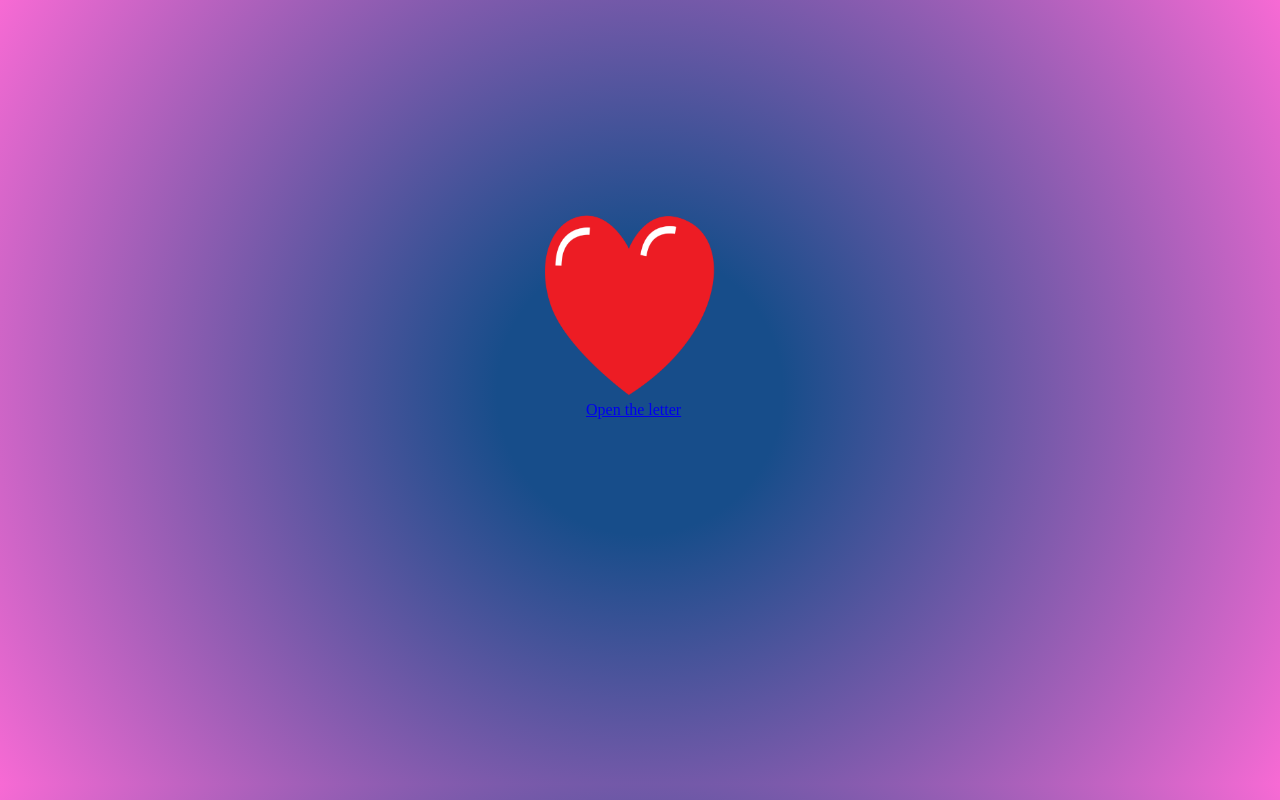
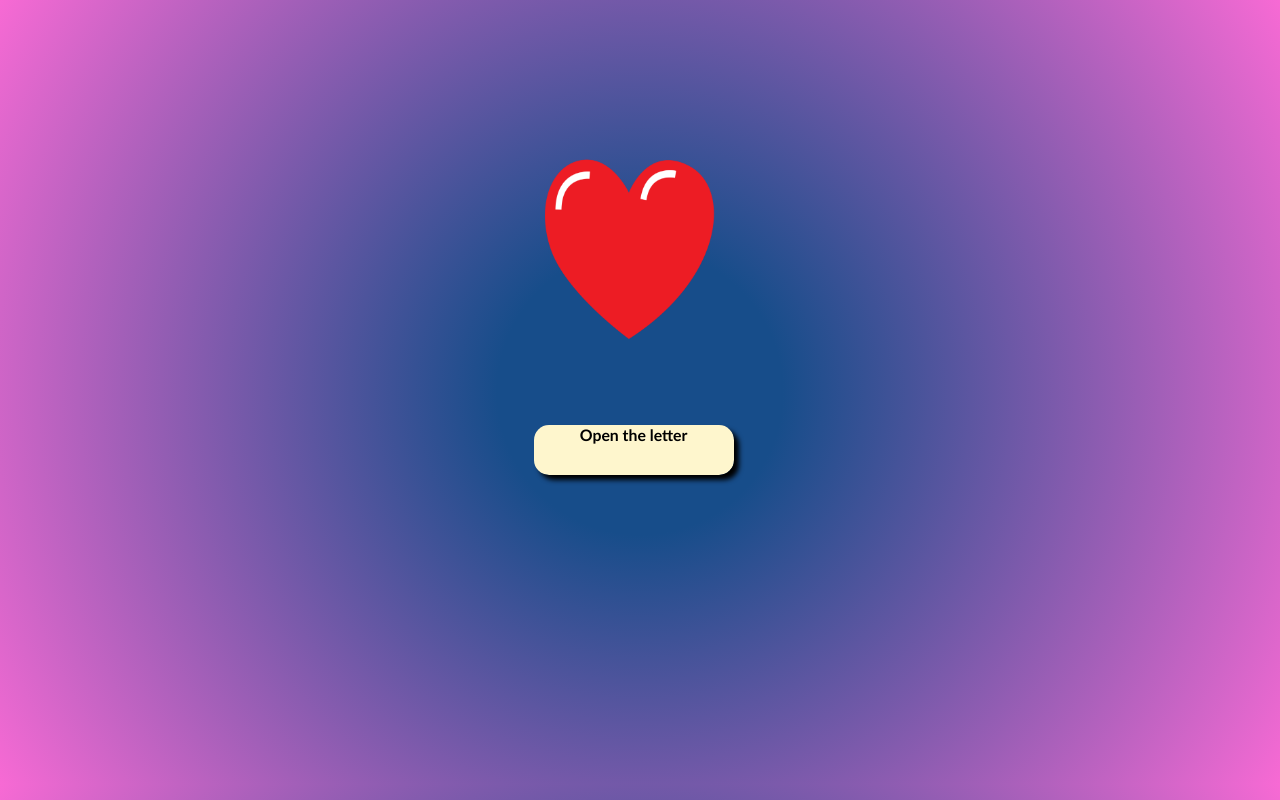
Before and after one commit to Morioka39/Moris-letter, a plain HTML site: page index.html in a window 1280 px wide. Drawn offline with Linux system fonts and the light colour scheme.

Commit message:
Update style.css

```diff
--- a/estilo/style.css
+++ b/estilo/style.css
@@ -38,19 +38,30 @@ img{
 }
 
 
-   button{
+   .botao{
     background-color: #fef6cd;
     margin-top: 80px;
     height: 50px;
     width: 200px;
     font-family: 'Gill Sans', 'Gill Sans MT', Calibri, 'Trebuchet MS', sans-serif;
-    text-align: center;
     font-weight: 600;
     font-size: 99%;
     border-radius: 15px;
    }
 
-  button:hover{
+  a:hover{
     background-color: rgb(245, 122, 122);
     color: #fff;
   }
+
+a{
+width: 100%;
+height: 99%;
+border-radius: 15px;
+display: flex;
+justify-content: center;
+aligh-items: center;
+text-decoration: none;
+color: #000;
+box-shadow: 5px 5px 5px black;
+}
```
